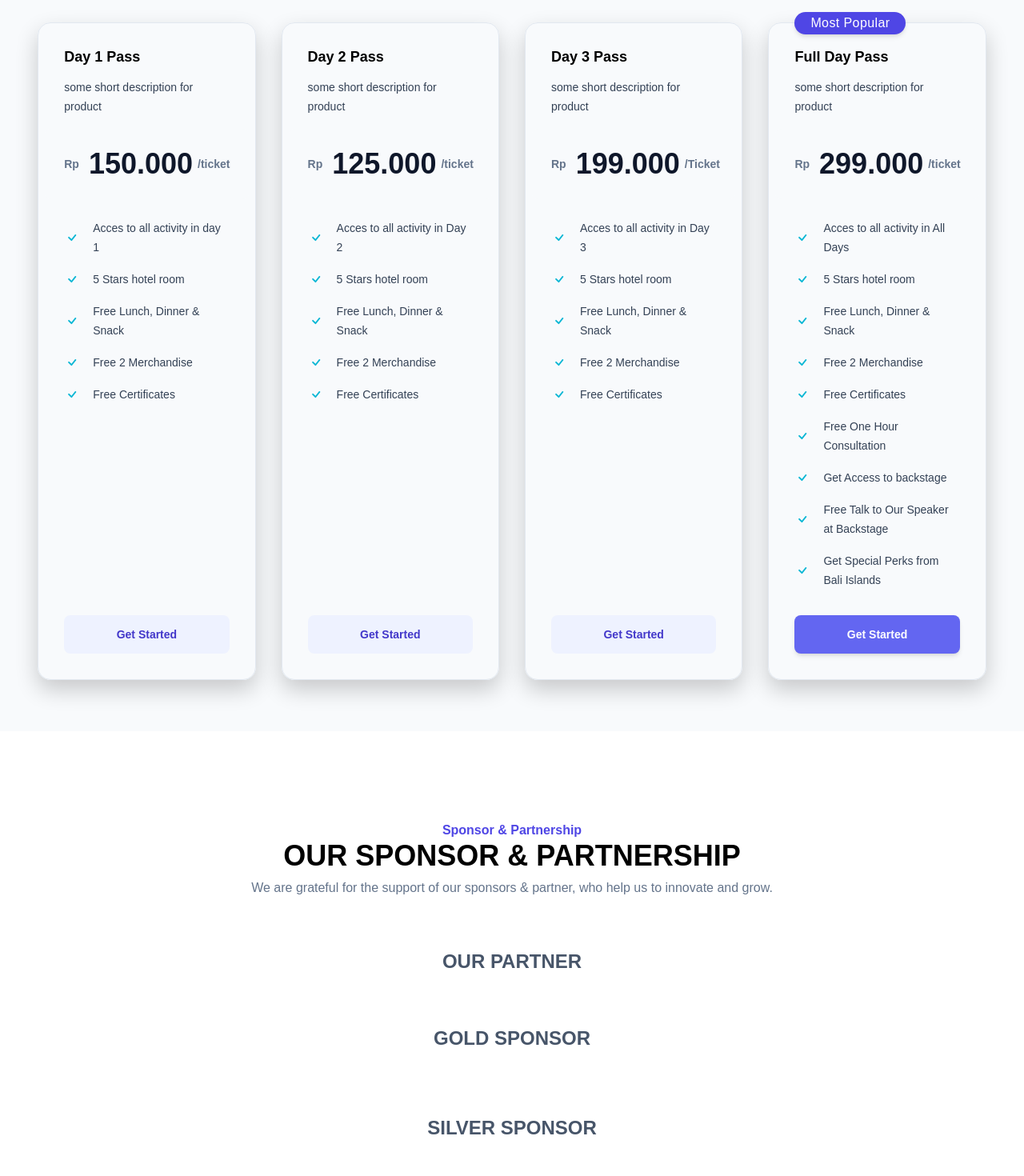
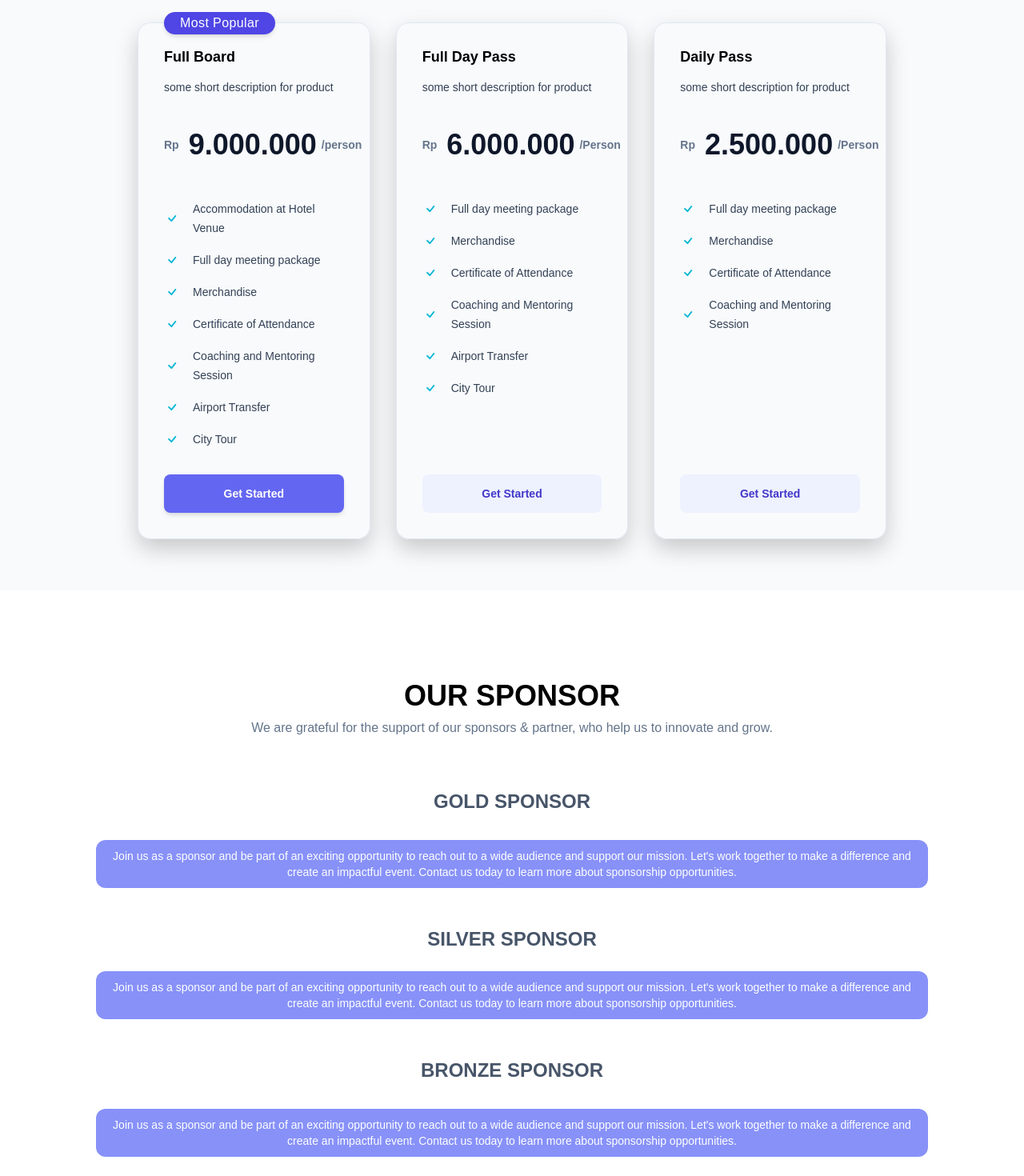
Before and after one commit to HamsterKaget/landing-comsnets, a React (Create React App) app: page / in a window 1280 px wide. Shown: the part 3200-4670 px from the top of the page at 80% size. Built offline with nearby package versions, Linux system fonts and the light colour scheme.

Commit message:
update pricing and package

```diff
--- a/src/components/data/data.js
+++ b/src/components/data/data.js
@@ -326,65 +326,55 @@ export const committee = [
 
 export const pricing = [
     {
-        title: "Day 1 Pass",
-        price: "150.000",
+        title: "Full Board",
+        price: "9.000.000",
         currency: "Rp",
-        frequency: "/ticket",
+        frequency: "/person",
         description: "some short description for product",
-        features: ["Acces  to all activity in day 1", "5 Stars hotel room", "Free Lunch, Dinner & Snack", "Free 2 Merchandise", "Free Certificates"],
+        features: ["Accommodation at Hotel Venue", "Full day meeting package", "Merchandise", "Certificate of Attendance", "Coaching and Mentoring Session", "Airport Transfer", "City Tour"],
+        cta: "Get Started",
+        mostPopular: true,
+    },
+    {
+        title: "Full Day Pass",
+        price: "6.000.000",
+        currency: "Rp",
+        frequency: "/Person",
+        description: "some short description for product",
+        features: ["Full day meeting package", "Merchandise", "Certificate of Attendance", "Coaching and Mentoring Session", "Airport Transfer", "City Tour"],
         cta: "Get Started",
         mostPopular: false,
     },
     {
-        title: "Day 2 Pass",
-        price: "125.000",
+        title: "Daily Pass",
+        price: "2.500.000",
         currency: "Rp",
-        frequency: "/ticket",
+        frequency: "/Person",
         description: "some short description for product",
-        features: ["Acces  to all activity in Day 2", "5 Stars hotel room", "Free Lunch, Dinner & Snack", "Free 2 Merchandise", "Free Certificates"],
+        features: ["Full day meeting package", "Merchandise", "Certificate of Attendance", "Coaching and Mentoring Session"],
         cta: "Get Started",
         mostPopular: false,
     },
-    {
-        title: "Day 3 Pass",
-        price: "199.000",
-        currency: "Rp",
-        frequency: "/Ticket",
-        description: "some short description for product",
-        features: [
-            "Acces  to all activity in Day 3",
-            "5 Stars hotel room",
-            "Free Lunch, Dinner & Snack",
-            "Free 2 Merchandise",
-            "Free Certificates",
-            // "Free One Hour Consultation",
-            // "Get Access to backstage ",
-            // "Free Talk to Our Speaker at Backstage",
-            // "Get Special Perks from Bali Islands",
-        ],
-        cta: "Get Started",
-        mostPopular: false,
-    },
-    {
-        title: "Full Day Pass",
-        price: "299.000",
-        currency: "Rp",
-        frequency: "/ticket",
-        description: "some short description for product",
-        features: [
-            "Acces  to all activity in All Days",
-            "5 Stars hotel room",
-            "Free Lunch, Dinner & Snack",
-            "Free 2 Merchandise",
-            "Free Certificates",
-            "Free One Hour Consultation",
-            "Get Access to backstage ",
-            "Free Talk to Our Speaker at Backstage",
-            "Get Special Perks from Bali Islands",
-        ],
-        cta: "Get Started",
-        mostPopular: true,
-    },
+    // {
+    //     title: "Full Day Pass",
+    //     price: "299.000",
+    //     currency: "Rp",
+    //     frequency: "/ticket",
+    //     description: "some short description for product",
+    //     features: [
+    //         "Acces  to all activity in All Days",
+    //         "5 Stars hotel room",
+    //         "Free Lunch, Dinner & Snack",
+    //         "Free 2 Merchandise",
+    //         "Free Certificates",
+    //         "Free One Hour Consultation",
+    //         "Get Access to backstage ",
+    //         "Free Talk to Our Speaker at Backstage",
+    //         "Get Special Perks from Bali Islands",
+    //     ],
+    //     cta: "Get Started",
+    //     mostPopular: true,
+    // },
 ];
 
 export const sponsors = [
--- a/src/components/pages/about/Comitte.jsx
+++ b/src/components/pages/about/Comitte.jsx
@@ -65,9 +65,9 @@ const Committee = () => {
                             }}
                         >
                             {committee.map((speaker) => (
-                                <SwiperSlide key={sspeaker.name}>
+                                <SwiperSlide key={speaker.name}>
                                     <div key={speaker.name} className="p-4">
-                                        <div className="card-content flex flex-col items-center relative bg-slate-100 dark:bg-slate-700 dark:text-white rounded-3xl shadow-card2 transition-all duration-500 hover:-translate-y-3 group ">
+                                        <div className="card-content flex flex-col flex-grow items-center relative bg-slate-100 dark:bg-slate-700 dark:text-white rounded-3xl shadow-card2 transition-all duration-500 hover:-translate-y-3 group ">
                                             <div className="image mt-8 w-32 h-32 p-1 rounded-full z-10">
                                                 <img src={speaker.image} alt="person" className="w-full h-full rounded-full object-cover border border-indigo-600" />
                                             </div>
--- a/src/components/pages/index/Package.jsx
+++ b/src/components/pages/index/Package.jsx
@@ -15,7 +15,7 @@ const Package = (props) => {
                         </div>
                     </div>
 
-                    <div className="w-[95%] mx-auto grid lg:grid-cols-4 sm:grid-cols-2 gap-12 lg:gap-8 py-12">
+                    <div className="w-[95%] lg:w-[75%] mx-auto grid lg:grid-cols-3 sm:grid-cols-2 gap-12 lg:gap-8 py-12">
                         {pricing.map((plan) => (
                             <div
                                 key={plan.title}
--- a/src/components/pages/index/SponsorLogo.jsx
+++ b/src/components/pages/index/SponsorLogo.jsx
@@ -8,13 +8,13 @@ const SponsorLogo = () => {
             <div className="container h-auto mx-auto p-4 pb-16">
                 <div className="my-8">
                     <div className="md:w-8/12 mx-auto text-center">
-                        <h6 className="text-indigo-600 font-bold text-base">Sponsor & Partnership</h6>
-                        <h1 className="uppercase font-bold text-2xl md:text-4xl dark:text-white">Our Sponsor & Partnership</h1>
+                        {/* <h6 className="text-indigo-600 font-bold text-base">Sponsor & Partnership</h6> */}
+                        <h1 className="uppercase font-bold text-2xl md:text-4xl dark:text-white">Our Sponsor</h1>
                         <p className="text-slate-500 mt-2 mb-16">We are grateful for the support of our sponsors & partner, who help us to innovate and grow.</p>
                     </div>
                 </div>
                 <div className="my-8">
-                    <div className="md:w-8/12 mx-auto text-center">
+                    {/* <div className="md:w-8/12 mx-auto text-center">
                         <h2 className="uppercase font-bold text-xl md:text-2xl dark:text-slate-200 mt-12 mb-4 text-slate-600">OUR PARTNER</h2>
                     </div>
                     <div className="grid grid-cols-2 md:grid-cols-3 lg:grid-cols-4 xl:grid-cols-6 gap-4">
@@ -29,19 +29,33 @@ const SponsorLogo = () => {
                                 );
                             })
                         )}
-                    </div>
+                    </div> */}
                     <div className="md:w-8/12 mx-auto text-center">
                         <h2 className="uppercase font-bold text-xl md:text-2xl dark:text-slate-200 mt-12 mb-8 text-slate-600">GOLD SPONSOR</h2>
                     </div>
+                    {sponsorLogo.length <= 1 ? (
+                        <div className="w-10/12 bg-indigo-400 mx-auto rounded-xl opacity-95 py-2.5 px-2">
+                            <p className="text-white text-xs sm:text-sm text-center">
+                                Join us as a sponsor and be part of an exciting opportunity to reach out to a wide audience and support our mission. Let's work together to make a difference and create an impactful event. Contact us today to
+                                learn more about sponsorship opportunities.
+                            </p>
+                        </div>
+                    ) : (
+                        ""
+                    )}
+
                     <div className="grid grid-cols-2 md:grid-cols-3 lg:grid-cols-4 xl:grid-cols-4 gap-2 mx-2 place-content-center">
+                        {/* {console.log(sponsorLogo.length)} */}
                         {sponsorLogo.map((sub) =>
                             sub.gold.map((item) => {
                                 return (
-                                    <div className="h-20 m-2 flex flex-col justify-center">
-                                        <Link to={item.href} target="_blank">
-                                            <img src={item.src} alt={item.alt} className="max-h-16 md:max-h-20 h-auto mx-auto hover:filter-none filter grayscale transition duration-150 ease-in-out" />
-                                        </Link>
-                                    </div>
+                                    <>
+                                        <div className="h-20 m-2 flex flex-col justify-center">
+                                            <Link to={item.href} target="_blank">
+                                                <img src={item.src} alt={item.alt} className="max-h-16 md:max-h-20 h-auto mx-auto hover:filter-none filter grayscale transition duration-150 ease-in-out" />
+                                            </Link>
+                                        </div>
+                                    </>
                                 );
                             })
                         )}
@@ -49,6 +63,16 @@ const SponsorLogo = () => {
                     <div className="md:w-8/12 mx-auto text-center">
                         <h2 className="uppercase font-bold text-xl md:text-2xl dark:text-slate-200 mt-12 mb-6 text-slate-600">SILVER SPONSOR</h2>
                     </div>
+                    {sponsorLogo.length <= 1 ? (
+                        <div className="w-10/12 bg-indigo-400 mx-auto rounded-xl opacity-95 py-2.5 px-2">
+                            <p className="text-white text-xs sm:text-sm text-center">
+                                Join us as a sponsor and be part of an exciting opportunity to reach out to a wide audience and support our mission. Let's work together to make a difference and create an impactful event. Contact us today to
+                                learn more about sponsorship opportunities.
+                            </p>
+                        </div>
+                    ) : (
+                        ""
+                    )}
                     <div className="grid grid-cols-2 md:grid-cols-3 lg:grid-cols-4 xl:grid-cols-6 gap-2 w-11/12 mx-auto place-content-center">
                         {sponsorLogo.map((sub) =>
                             sub.silver.map((item) => {
@@ -65,6 +89,16 @@ const SponsorLogo = () => {
                     <div className="md:w-8/12 mx-auto text-center">
                         <h2 className="uppercase font-bold text-xl md:text-2xl dark:text-slate-200 mt-12 mb-8 text-slate-600">BRONZE SPONSOR</h2>
                     </div>
+                    {sponsorLogo.length <= 1 ? (
+                        <div className="w-10/12 bg-indigo-400 mx-auto rounded-xl opacity-95 py-2.5 px-2">
+                            <p className="text-white text-xs sm:text-sm text-center">
+                                Join us as a sponsor and be part of an exciting opportunity to reach out to a wide audience and support our mission. Let's work together to make a difference and create an impactful event. Contact us today to
+                                learn more about sponsorship opportunities.
+                            </p>
+                        </div>
+                    ) : (
+                        ""
+                    )}
                     <div className="grid grid-cols-2 md:grid-cols-3 lg:grid-cols-4 xl:grid-cols-6 gap-1 w-10/12 mx-auto place-content-center">
                         {sponsorLogo.map((sub) =>
                             sub.bronze.map((item) => {
```
